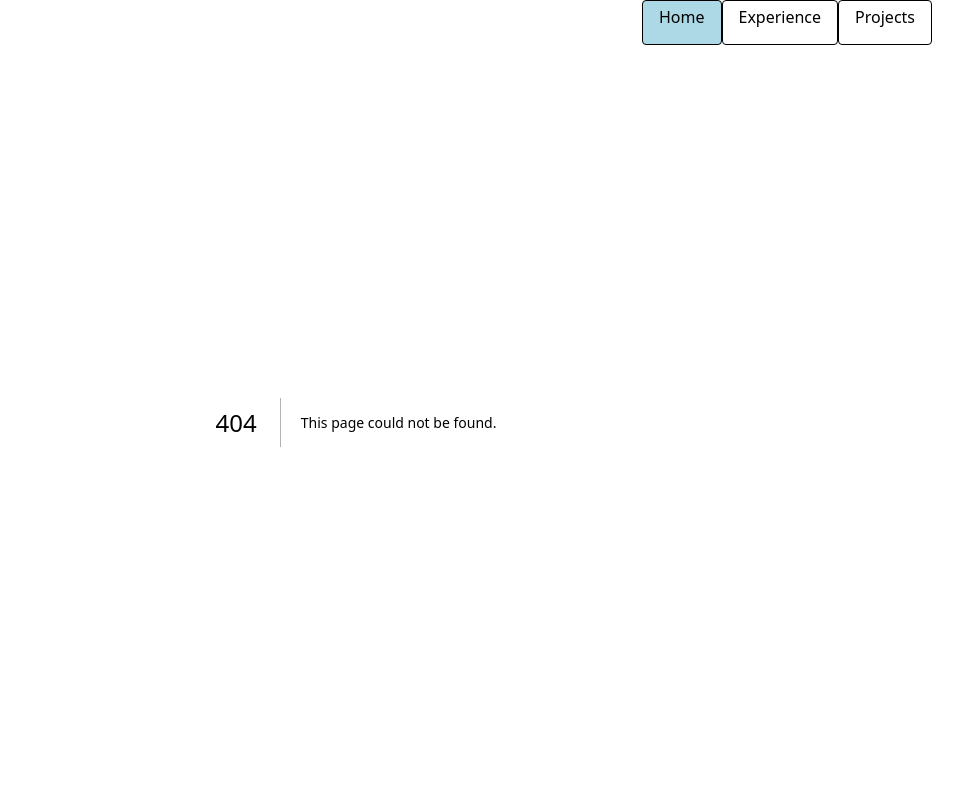
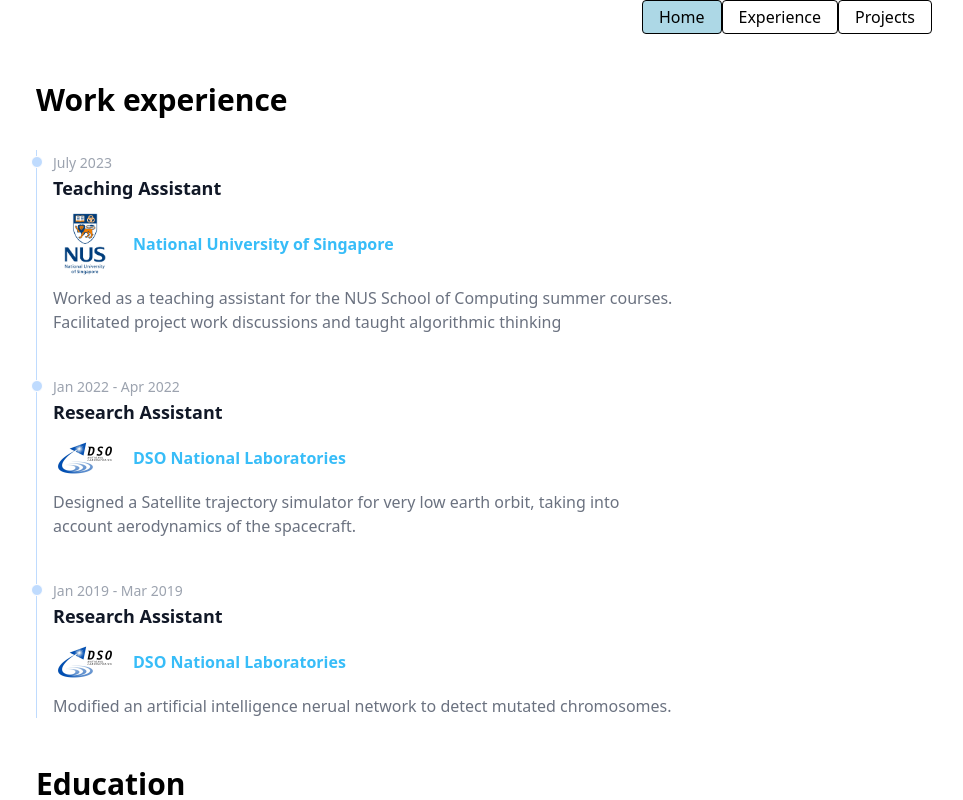
Before and after one commit to ItsTYtan/portfolio, a Next.js app: page /portfolio/experience in a window 1280 px wide. Before the commit this address had no page. Shown: the top 800 px of the page, without its empty margins (284-1247 px from the left). Built offline with nearby package versions, Linux system fonts and the light colour scheme.

Commit message:
Change imgpath to work on deployment and dev

```diff
--- a/app/constants.tsx
+++ b/app/constants.tsx
@@ -3,3 +3,5 @@ export enum Nav {
     Experience,
     Projects
 }
+
+ export const BASE_PATH = "/portfolio"
--- a/app/experience/page.tsx
+++ b/app/experience/page.tsx
@@ -2,9 +2,9 @@
 
 import { useRef, useState } from "react";
 import Image from "next/image";
+import { BASE_PATH } from "@/app/constants";
 
 export default function page() {
-
     return(
         <main className='w-full h-full flex flex-col'>
             <h1 className="mt-12 w-1/2 text-3xl font-semibold mx-auto mb-8">Work experience</h1>
@@ -13,7 +13,7 @@ export default function page() {
                     <div className="absolute w-3 h-3 bg-blue-200 rounded-full mt-1.5 -start-1.5 border border-white dark:border-gray-900 dark:bg-gray-700"></div>
                     <time className="mb-1 text-sm font-normal leading-none text-gray-400 dark:text-gray-500">July 2023</time>
                     <h3 className="text-lg font-semibold text-gray-900 dark:text-white">Teaching Assistant</h3>
-                    <Company imgPath="https://itstytan.github.io/portfolio/nus_logo.jpg" name='National University of Singapore' />
+                    <Company imgPath={BASE_PATH + "/nus_logo.jpg"} name='National University of Singapore' />
                     <p className="text-base font-normal text-gray-500 dark:text-gray-400">Worked as a teaching assistant for the NUS School of Computing summer courses. Facilitated project work discussions and taught algorithmic thinking</p>
                     {/* <ShowMoreButton>
                         <div>
@@ -26,7 +26,7 @@ export default function page() {
                     <div className="absolute w-3 h-3 bg-blue-200 rounded-full mt-1.5 -start-1.5 border border-white dark:border-gray-900 dark:bg-gray-700"></div>
                     <time className="mb-1 text-sm font-normal leading-none text-gray-400 dark:text-gray-500">Jan 2022 - Apr 2022</time>
                     <h3 className="text-lg font-semibold text-gray-900 dark:text-white">Research Assistant</h3>
-                    <Company imgPath="portfolio/dso_logo.jpg" name='DSO National Laboratories' />
+                    <Company imgPath={BASE_PATH + "/dso_logo.jpg"} name='DSO National Laboratories' />
                     <p className="text-base font-normal text-gray-500 dark:text-gray-400">Designed a Satellite trajectory simulator for very low earth orbit, taking into account aerodynamics of the spacecraft.</p>
                     {/* <ShowMoreButton>
                         <p>
@@ -42,7 +42,7 @@ export default function page() {
                     <div className="absolute w-3 h-3 bg-blue-200 rounded-full mt-1.5 -start-1.5 border border-white dark:border-gray-900 dark:bg-gray-700"></div>
                     <time className="mb-1 text-sm font-normal leading-none text-gray-400 dark:text-gray-500">Jan 2019 - Mar 2019</time>
                     <h3 className="text-lg font-semibold text-gray-900 dark:text-white">Research Assistant</h3>
-                    <Company imgPath="/portfolio/dso_logo.jpg" name='DSO National Laboratories' />
+                    <Company imgPath={BASE_PATH + "/dso_logo.jpg"} name='DSO National Laboratories' />
                     <p className="text-base font-normal text-gray-500 dark:text-gray-400">Modified an artificial intelligence nerual network to detect mutated chromosomes.</p>
                 </li>
             </ol>
--- a/app/page.tsx
+++ b/app/page.tsx
@@ -1,6 +1,5 @@
 import Image from 'next/image'
-import TopBar from './topbar'
-import { Nav } from './constants'
+import { BASE_PATH } from './constants'
 
 export default function Home() {
   return (
@@ -11,7 +10,7 @@ export default function Home() {
           <h1 className='text-6xl font-semibold'>I&apos;m <span>Tze Young</span></h1>
           <p className='mt-4'>Year 2 Computer Science Student</p>
         </div>
-        <Image className='my-auto' src='/avatar.png' width={400} height={400} alt='/avatar.png' />
+        <Image className='my-auto' src={BASE_PATH + "/avatar.png"} width={400} height={400} alt='/avatar.png' />
       </div>
     </main>
   )
--- a/app/projects/page.tsx
+++ b/app/projects/page.tsx
@@ -3,6 +3,7 @@
 import { useState } from "react";
 import Image from "next/image";
 import Link from "next/link";
+import { BASE_PATH } from "../constants";
 
 export default function page() {
     return(
@@ -18,7 +19,7 @@ export default function page() {
                                 <p className="my-auto">Github repository</p>
                             </Link>
                             <Link className="flex align-center gap-1" href="https://ay2324s1-cs2103t-f10-3.github.io/tp/" target='_blank'>
-                                <Image className="my-auto" src="/documentation_icon.png" alt="" width={32} height={32} />
+                                <Image className="my-auto" src={BASE_PATH + "/documentation_icon.png"} alt="" width={32} height={32} />
                                 <p className="my-auto">Documentation</p>
                             </Link>
                         </div>
@@ -41,7 +42,7 @@ export default function page() {
                         </div>
 
                         <div className="mx-auto px-20">
-                            <Image className="mx-auto" src='/bakingbreadUi.png' alt='/bakingbreadUi.png' width={500} height={500} />
+                            <Image className="mx-auto" src={BASE_PATH+ '/bakingbreadUi.png'} alt='/bakingbreadUi.png' width={500} height={500} />
                         </div>
 
                         <p className="text-center italic color-gray-300">picture of the UI</p>
--- a/next.config.js
+++ b/next.config.js
@@ -2,6 +2,7 @@
 const nextConfig = {
     output: 'export',
     images: { unoptimized: true },
+    basePath: '/portfolio',
 }
 
 module.exports = nextConfig
```
